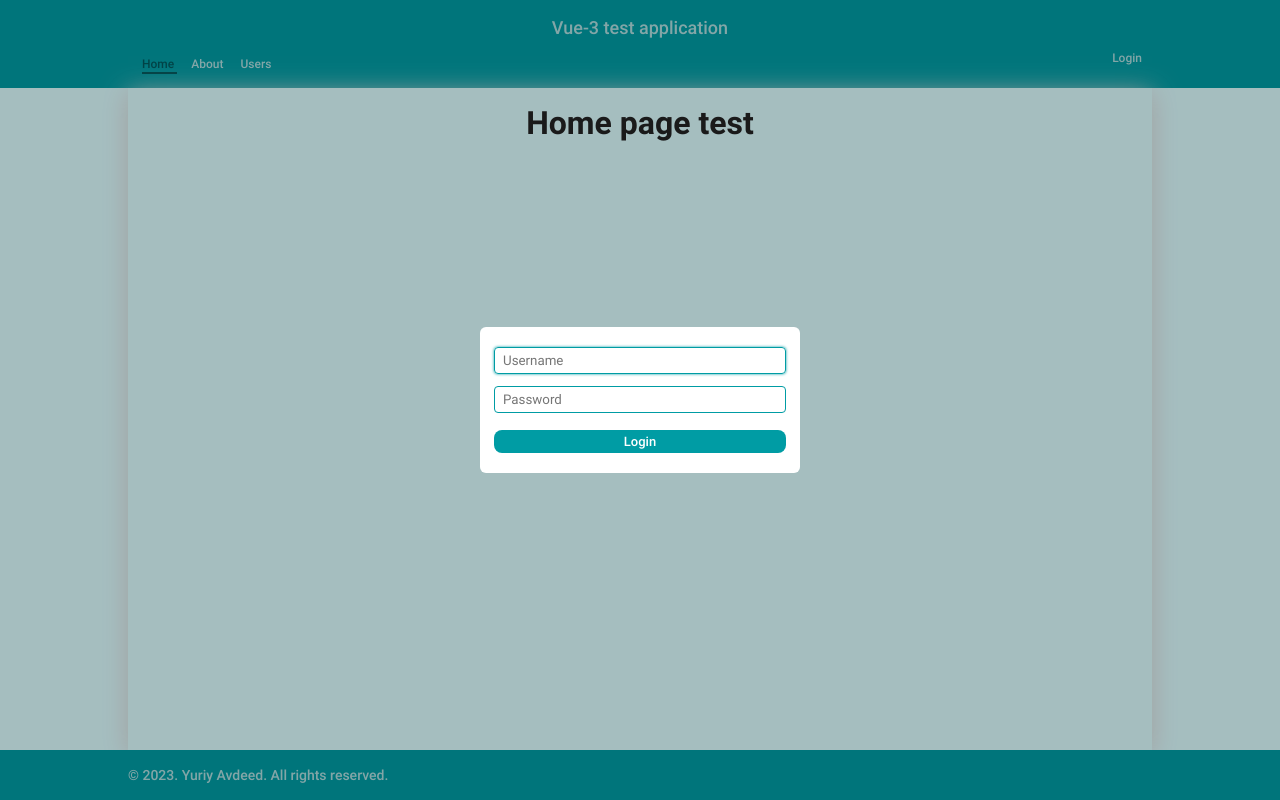
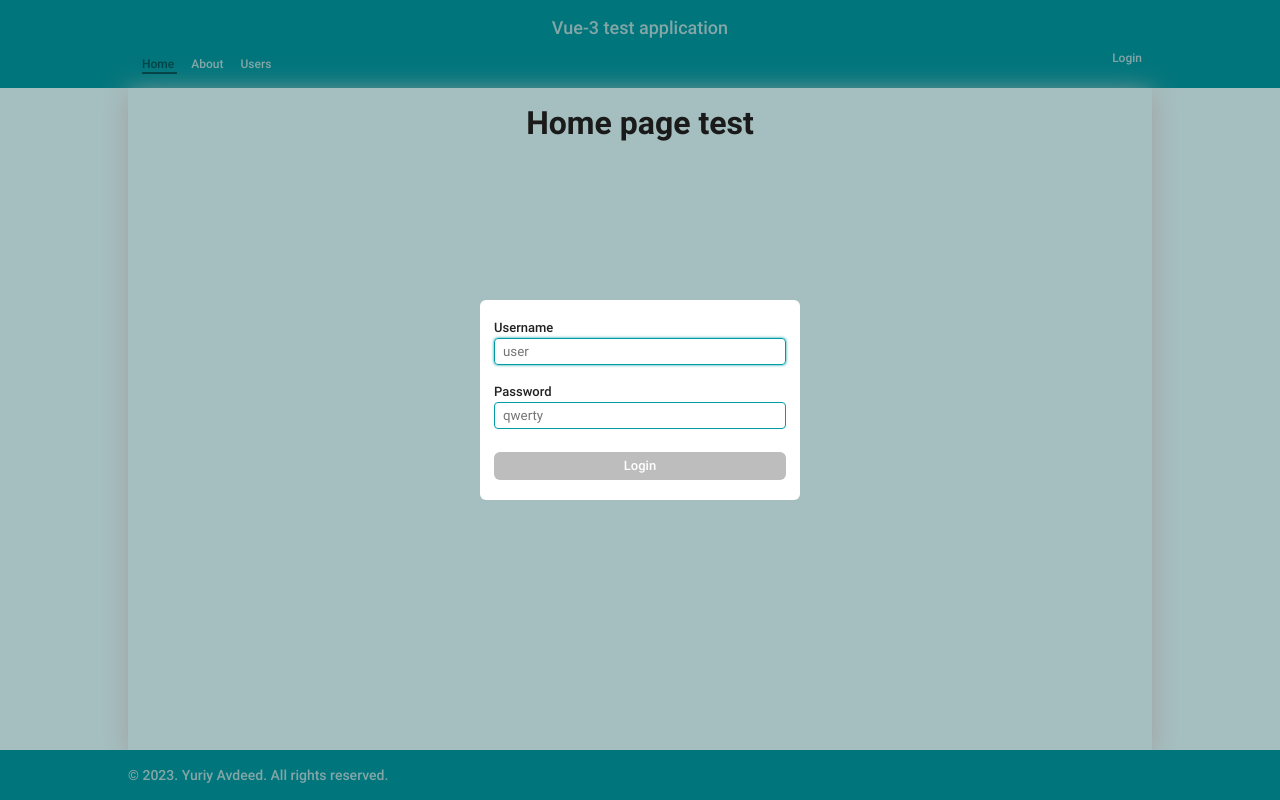
Before and after one commit to yuriy-avdeev/light-users-system, a Vue app: page / in a window 1280 px wide. Both pictures are taken after a click on the button "Login". Built offline with nearby package versions, Linux system fonts and the light colour scheme.

Commit message:
feat: inform user about login

```diff
--- a/src/assets/main.css
+++ b/src/assets/main.css
@@ -6,6 +6,10 @@
 
   --color-black: #181818;
   --color-black-soft: #222222;
+  --color-light-grey: #f3f3f3;
+  --color-dark-grey: #bdbdbd;
+  --color-success: #00b606;
+  --color-danger: #ff3232;
 
   --color-background: #bafcff80;
   --color-background-secondary: #009ca4;
--- a/src/components/AppHeader.vue
+++ b/src/components/AppHeader.vue
@@ -170,7 +170,7 @@ const handleLoginButton = () => {
     bottom: -1px;
     left: 0;
     width: 0;
-    height: 1px;
+    height: 2px;
     background-color: var(--color-text-hovered);
     transition: width 300ms;
   }
--- a/src/components/LoginForm.vue
+++ b/src/components/LoginForm.vue
@@ -1,8 +1,9 @@
 <script setup lang="ts">
-import { ref, onMounted } from 'vue'
+import { ref, type Ref, onMounted, computed, watch } from 'vue'
+import { useRouter } from 'vue-router'
 import { useUserStore } from '@/stores/user'
 import { useLoginFormStore } from '@/stores/loginForm'
-import { useRouter } from 'vue-router'
+import { debounce } from '@/utilities/debounce'
 
 const props = defineProps({
     nextPage: {
@@ -15,69 +16,159 @@ const userStore = useUserStore()
 const loginFormStore = useLoginFormStore()
 const router = useRouter()
 const login = ref('')
+const trimmedLogin = ref('')
 const password = ref('')
-const loginInput = ref()
+const trimmedPassword = ref('')
+const userNotification = ref('')
+const loginInput: Ref<HTMLInputElement | null> = ref(null)
+
+const isButtonDisabled = computed(() => trimmedLogin.value.length < 4 || trimmedPassword.value.length < 6)
+const loginPlaceholder = computed(() => import.meta.env.DEV ? 'user' : 'jim_beam')
+
+watch(login, debounce((newValue: string) => {
+    trimmedLogin.value = newValue.trim()
+}, 200))
+
+watch(password, debounce((newValue: string) => {
+    trimmedPassword.value = newValue.trim()
+}, 200))
 
 onMounted(() => {
-    loginInput.value.focus()
+    loginInput.value?.focus()
 })
 
 const performLogin = async () => {
-    const trimmedLogin = login.value.trim()
-    const trimmedPassword = password.value.trim()
-    const isAuth = await userStore.login(trimmedLogin, trimmedPassword)
+    const isAuth = await userStore.login(trimmedLogin.value, trimmedPassword.value)
     if (isAuth) {
+        userNotification.value = `Welcome, ${userStore.currentUser?.first_name}!`
+        setTimeout(() => {
             loginFormStore.closeLoginForm()
+        }, 2000)
         router.push(props.nextPage)
     }
     if (!isAuth) {
-        // TODO - add some user notification
+        userNotification.value = 'Please, let\'s use correct login and password.'
+        setTimeout(() => {
+            userNotification.value = ''
+        }, 3000)
     }
 }
 </script>
 
 <template>
+    <div class="login-form">
+        <h3
+            v-if="userNotification"
+            class="login-form__user-notification"
+            :class="[{
+                'login-form__user-notification_success': userStore.isAuthenticated,
+                'login-form__user-notification_failure': !userStore.isAuthenticated,
+            }]"
+        >
+            {{ userNotification }}
+        </h3>
+
         <form
-        class="login-form"
+            v-else
+            class="login-form__form"
             @submit.enter.prevent="performLogin"
         >
             <!-- TODO - add a reminder if DEV mode -> if (import.meta.env.DEV) ... else (import.meta.env.PROD) ... -->
+            <label class="login-form__label">
+                Username
+
                 <input
                     ref="loginInput"
                     class="login-form__input login-page__input_login"
                     v-model="login"
-            placeholder="Username"
+                    :placeholder="loginPlaceholder"
                 />
+
+                <span
+                    v-if="trimmedLogin.length && trimmedLogin.length < 4"
+                    class="login-form__input-hint"
+                >
+                    it needs {{ 4 - trimmedLogin.length }} more {{ trimmedLogin.length === 3 ? 'char' : 'chars' }} here
+                </span>
+            </label>
+
+            <label class="login-form__label">
+                Password
 
                 <input
                     class="login-form__input login-page__input_password"
                     v-model="password"
                     type="password"
-            placeholder="Password"
+                    placeholder="qwerty"
                 />
+
+                <span
+                    v-if="trimmedPassword.length && trimmedPassword.length < 6"
+                    class="login-form__input-hint"
+                >
+                    it needs {{ 6 - trimmedPassword.length }} more {{ trimmedPassword.length === 5 ? 'char' : 'chars' }}
+                    here
+                </span>
+
+            </label>
 
             <button
                 class="login-form__button"
+                :class="{ 'login-form__button_disabled': isButtonDisabled }"
                 type="submit"
             >
                 Login
             </button>
         </form>
+    </div>
 </template>
 
 <style scoped>
 .login-form {
+    height: 200px;
     width: calc(100% - 30px);
     max-width: 320px;
     padding: 20px 14px;
+    border-radius: 6px;
+    background-color: var(--color-white);
+    display: flex;
+    justify-content: center;
+    align-items: center;
+}
+
+.login-form__user-notification {
+    padding: 0 15px;
+    font-size: 18px;
+    font-weight: 500;
+    text-align: center;
+}
+
+.login-form__user-notification_success {
+    color: var(--color-success);
+}
+
+.login-form__user-notification_failure {
+    color: var(--color-danger);
+}
+
+.login-form__form {
+    height: 100%;
+    flex: 1;
     display: flex;
     flex-direction: column;
-    gap: 12px;
-    border-radius: 6px;
-    background-color: var(--color-white);
+    justify-content: space-between;
+}
+
+.login-form__label {
+    display: flex;
+    flex-direction: column;
+    font-size: 13px;
+    font-weight: 500;
+    position: relative;
 }
 
 .login-form__input {
+    margin: 3px 0 13px;
     padding: 5px 8px;
     border: 1px solid var(--color-background-secondary);
     border-radius: 4px;
@@ -88,21 +179,35 @@ const performLogin = async () => {
     transition: box-shadow 250ms;
 }
 
+.login-form__input-hint {
+    font-size: 10px;
+    font-weight: 400;
+    color: var(--color-danger);
+    position: absolute;
+    left: 0;
+    bottom: 0;
+}
+
 .login-form__input:focus-visible {
     outline: none;
     box-shadow: 0 0 3px var(--color-background-secondary);
 }
 
 .login-form__button {
-    border-radius: 8px;
+    border-radius: 6px;
     border: none;
     background-color: var(--color-background-secondary);
     margin-top: 5px;
-    padding: 4px;
+    padding: 6px 4px;
     cursor: pointer;
     font: 500 13px/1.2 var(--main-font);
     color: var(--color-white);
     transition: color 300ms, background-color 300ms;
+}
+
+.login-form__button_disabled {
+    pointer-events: none;
+    background-color: var(--color-dark-grey);
 }
 
 @media (hover: hover) {
--- a/src/stores/users.ts
+++ b/src/stores/users.ts
@@ -8,10 +8,10 @@ import type { NewUser, UserWithCredentials } from '@/types/store-types'
 
 const mockUsers: UserWithCredentials[] = [
   {
-    first_name: 'John',
-    second_name: 'Doe',
+    first_name: 'User',
+    second_name: 'Smith',
     id: 1,
-    login: 'john_doe',
+    login: 'user',
     password: '',
   },
   {
@@ -38,7 +38,7 @@ export const useUsersStore = defineStore('users', () => {
   // simulate BE - hash passwords and initialize users
   const initializeUsers = async () => {
     for (const user of mockUsers) {
-      user.password = await bcrypt.hash('default', 10)
+      user.password = await bcrypt.hash('qwerty', 10)
       users.value.push(user)
     }
   }
--- /dev/null
+++ b/src/utilities/debounce.ts
@@ -0,0 +1,11 @@
+export function debounce<T extends (...args: any[]) => any>(
+  func: T,
+  delay: number
+): (...args: Parameters<T>) => void {
+  let timeoutId: number | undefined
+
+  return function (...args: Parameters<T>): void {
+    clearTimeout(timeoutId)
+    timeoutId = window.setTimeout(() => func(...args), delay)
+  }
+}
```
Lines whose indentation alone changed are shown as unchanged.
